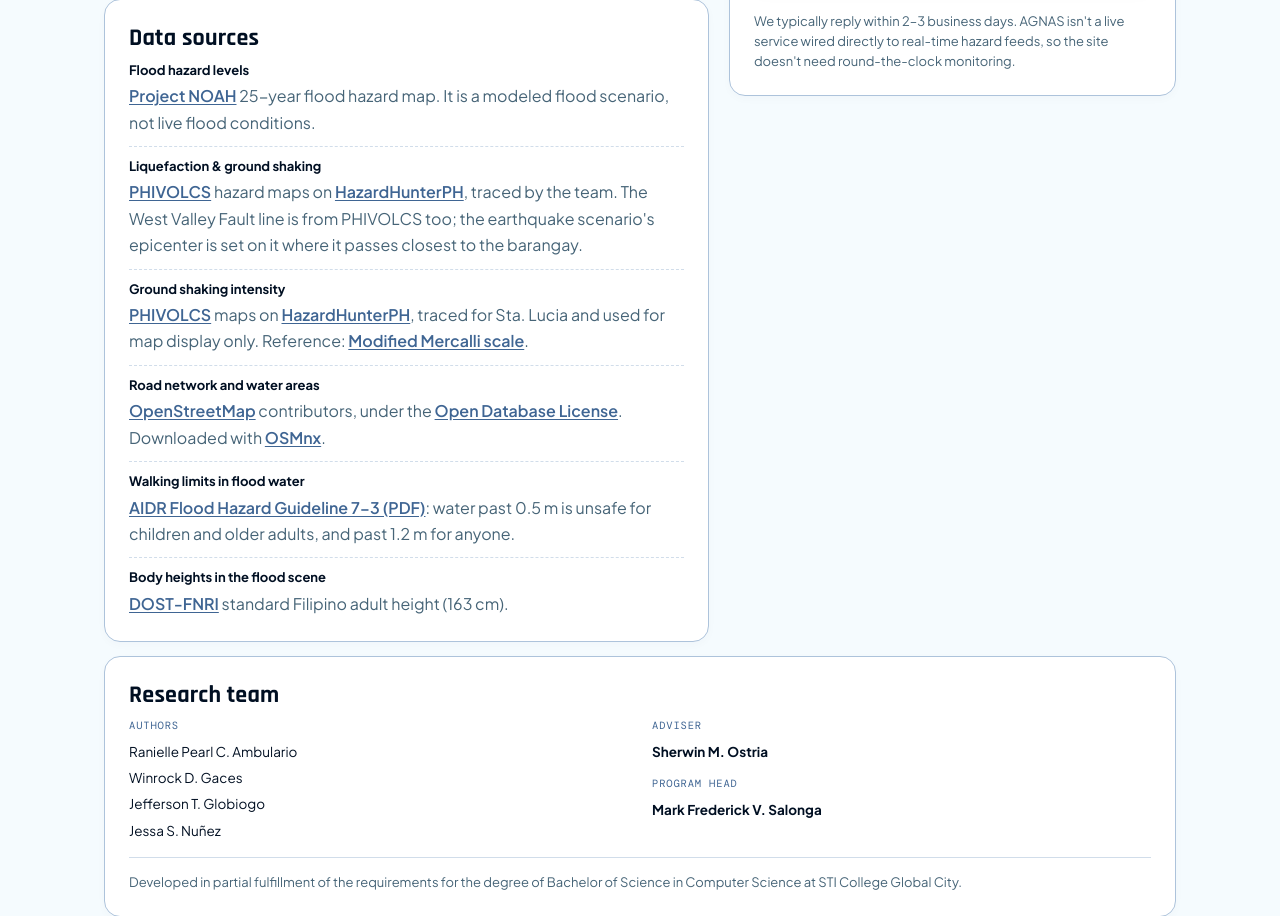
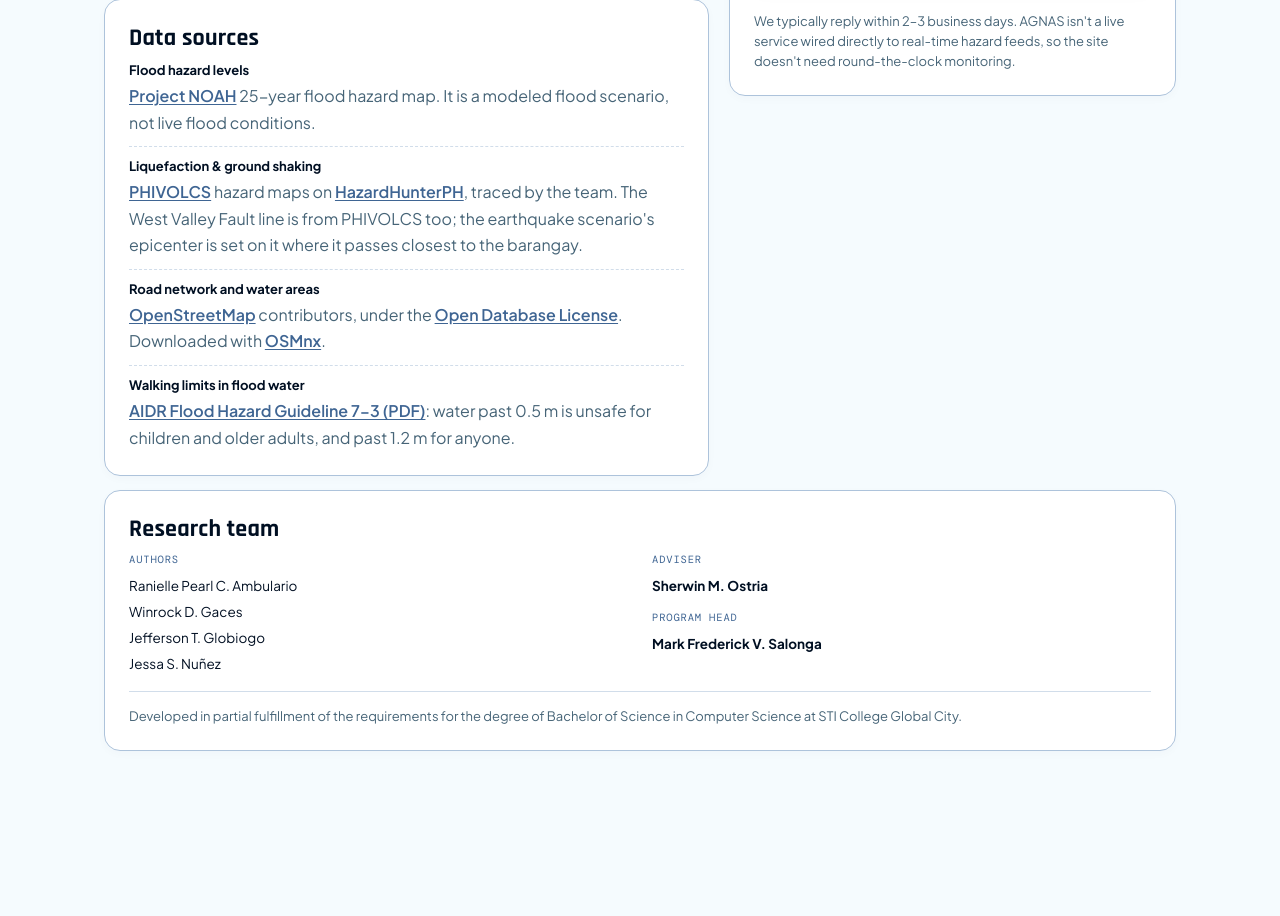
Before and after one commit to Potatoish/Disaster-route-sim, a Flask app: page /about in a window 1280 px wide. Shown: the part 989-1905 px from the top of the page. After the commit the page ends 1740 px from the top, so only its background shows below. Run offline with Flask 3, Linux system fonts and the light colour scheme.

Commit message:
Drop DOST-FNRI and Mercalli references, set the adult to 167 cm
Removes the About page's Ground shaking intensity and body-height entries,
the quake intro's Modified Mercalli mention and the README's DOST-FNRI row.
The homepage flood scene and the flood intro's gauge now draw a 167 cm
(5 ft 6 in) adult, with the body landmarks rescaled.

```diff
--- a/Frontend/static/flood-intro.js
+++ b/Frontend/static/flood-intro.js
@@ -253,7 +253,7 @@
     };
 
     // The depth gauge's scale: 32 units a metre, the street at y 78 (0.5 m
-    // at 62, 1.5 m at 30). The adult is the homepage's 163 cm figure; the
+    // at 62, 1.5 m at 30). The adult is the homepage's 167 cm figure; the
     // bar beside it, the depth classes.
     const GAUGE = { ground: 78, perM: 32, left: 16, right: 92 };
     const gy = meters => GAUGE.ground - meters * GAUGE.perM;
@@ -311,7 +311,7 @@
 
     // ---- the depth gauge ----
     function sceneSvg() {
-      const s = GAUGE.perM / 96.93;
+      const s = GAUGE.perM / 94.61;
       const tx = 52 - 170 * s;
       const ty = GAUGE.ground - 198 * s;
       const bar = (k, from, to) => `<rect class="fs-bar" data-level="${k}" x="6" y="${gy(to).toFixed(1)}" width="5" height="${(gy(from) - gy(to)).toFixed(1)}" fill="${rgb(COLORS[k])}"/>`;
--- a/Frontend/static/quake-intro.js
+++ b/Frontend/static/quake-intro.js
@@ -229,7 +229,7 @@
       const rounding = numerals.length === 1 && Number.isFinite(low) && Number.isFinite(high)
         ? `; its values here, ${low.toFixed(2)} to ${high.toFixed(2)}, all round to ${numerals[0]}`
         : '';
-      return `Intensity: ${source} map of ${barangay} (Modified Mercalli scale)${rounding}.`;
+      return `Intensity: ${source} map of ${barangay}${rounding}.`;
     }
 
     const STEPS = [
--- a/Frontend/static/simulator-language.js
+++ b/Frontend/static/simulator-language.js
@@ -348,7 +348,7 @@ window.agnasSimulatorPatterns = [
   [/^(.+) gets intensity ([IVX]+(?: to [IVX]+)?)\.$/, (t, place, intensity) => `Intensity ${intensity.replace(' to ', ' hanggang ')} ang pagyanig sa ${place}.`],
   [/^All of (.+) gets intensity ([IVX]+), (.+) shaking\.(.*)$/, (t, place, intensity, word, rest) => `Intensity ${intensity}, ${t(word)} na pagyanig, ang nararanasan sa buong ${place}.${rest ? ' ' + t(rest.trim()) : ''}`],
   [/^Ground shaking: (.+)'s hazard level \((.+)\)\. There is no intensity map for (.+) yet\.$/, (t, place, level) => `Pagyanig ng lupa: antas ng panganib sa ${place} (${t(level)}). Wala pang mapa ng intensity para sa ${place}.`],
-  [/^Intensity: (.+) map of (.+) \(Modified Mercalli scale\)(.*)\.$/, (t, source, place, rounding) => `Intensity: mapa ng ${source} para sa ${place} (iskalang Modified Mercalli)${rounding.replace('; its values here, ', '; ang mga halaga rito, ').replace(' to ', ' hanggang ').replace(', all round to ', ', ay katumbas lahat ng ')}.`],
+  [/^Intensity: (.+?) map of ([^;]+)(.*)\.$/, (t, source, place, rounding) => `Intensity: mapa ng ${source} para sa ${place}${rounding.replace('; its values here, ', '; ang mga halaga rito, ').replace(' to ', ' hanggang ').replace(', all round to ', ', ay katumbas lahat ng ')}.`],
   [/^([\d.,]+) virtual ants searched the streets\. The (best route|safest route) is shown first\.$/, (t, ants) => `${ants} virtual na langgam ang nagsuri ng mga kalsada. Unang ipinapakita ang pinakamagandang ruta.`],
   [/^([\d.,]+) virtual ants searched the streets, but a regular map search found (the best route|a safer route), so that one is shown first\.$/, (t, ants) => `${ants} virtual na langgam ang nagsuri ng mga kalsada, ngunit may mas magandang rutang nahanap sa karaniwang paghahanap sa mapa, kaya iyon ang ipinapakita muna.`],
   [/^(.+) (longer|shorter) than the best-ranked route\. Rankings prioritize safety before distance\.$/, (t, distance, comparison) => `${distance} na mas ${comparison === 'longer' ? 'mahaba' : 'maikli'} kaysa sa unang niranggong ruta. Inuuna sa pagraranggo ang kaligtasan bago ang layo.`],
--- a/Frontend/static/site-language.js
+++ b/Frontend/static/site-language.js
@@ -64,9 +64,8 @@
     ['Above the neck', 'Lampas sa leeg'],
     ['Adult', 'Adulto'],
     ['Child', 'Bata'],
-    ['Street drawn to scale: a 163 cm adult and a 130 cm child standing in flood water in front of houses', 'Kalsadang iginuhit ayon sa sukat: isang adultong 163 cm at batang 130 cm na nakatayo sa baha sa harap ng mga bahay'],
-    ['Adult: 163 cm (5\'4"), standard Filipino height (', 'Adulto: 163 cm (5\'4"), karaniwang taas ng Pilipino ('],
-    ['). Child: 10 years old and below, 130 cm. Walking limits follow the', '). Bata: 10 taong gulang pababa, 130 cm. Ang mga limitasyon sa paglalakad ay batay sa'],
+    ['Street drawn to scale: a 167 cm adult and a 130 cm child standing in flood water in front of houses', 'Kalsadang iginuhit ayon sa sukat: isang adultong 167 cm at batang 130 cm na nakatayo sa baha sa harap ng mga bahay'],
+    ['Adult: 167 cm (5\'6"). Child: 10 years old and below, 130 cm. Walking limits follow the', 'Adulto: 167 cm (5\'6"). Bata: 10 taong gulang pababa, 130 cm. Ang mga limitasyon sa paglalakad ay batay sa'],
     ['Water depth', 'Lalim ng tubig'],
     ['Water reaches', 'Abot ng tubig'],
     ['Level', 'Antas'],
@@ -113,7 +112,6 @@
     ['Ground layers', 'Mga sapin ng lupa'],
     ['Ground shaking: High', 'Pagyanig ng lupa: Mataas'],
     ['Liquefaction: Moderate to High', 'Paglambot ng lupa: Katamtaman hanggang mataas'],
-    ['Modified Mercalli scale', 'Iskalang Modified Mercalli'],
     ['On the street', 'Sa kalsada'],
     ['Ground shaking:', 'Pagyanig ng lupa:'],
     ['Liquefaction:', 'Paglambot ng lupa:'],
@@ -214,16 +212,11 @@
     ['Liquefaction & ground shaking', 'Paglambot at pagyanig ng lupa'],
     ['hazard maps on', 'mga mapa ng panganib sa'],
     [", traced by the team. The West Valley Fault line is from PHIVOLCS too; the earthquake scenario's epicenter is set on it where it passes closest to the barangay.", ', na kinopya ng pangkat. Mula rin sa PHIVOLCS ang linya ng West Valley Fault. Nakatakda ang sentro ng lindol sa bahagi ng fault na pinakamalapit sa barangay.'],
-    ['Ground shaking intensity', 'Tindi ng pagyanig ng lupa'],
-    ['maps on', 'mga mapa sa'],
-    [', traced for Sta. Lucia and used for map display only. Reference:', ', na kinopya para sa Sta. Lucia at ginagamit lamang sa pagpapakita ng mapa. Sanggunian:'],
     ['Road network and water areas', 'Mga kalsada at anyong tubig'],
     ['contributors, under the', 'mga tagapag-ambag, sa ilalim ng'],
     ['. Downloaded with', '. Na-download gamit ang'],
     ['Walking limits in flood water', 'Mga limitasyon sa paglalakad sa baha'],
     [': water past 0.5 m is unsafe for children and older adults, and past 1.2 m for anyone.', ': ang tubig na lampas 0.5 m ay delikado para sa mga bata at nakatatanda, at delikado para sa lahat kapag lampas 1.2 m.'],
-    ['Body heights in the flood scene', 'Mga taas ng tao sa larawan ng baha'],
-    ['standard Filipino adult height (163 cm).', 'karaniwang taas ng adultong Pilipino (163 cm).'],
     ['Contact the team', 'Makipag-ugnayan sa pangkat'],
     ['Questions about the study, the data, or a request to use the system.', 'Mga tanong tungkol sa pag-aaral, datos, o kahilingan sa paggamit ng sistema.'],
     ['Name', 'Pangalan'],
--- a/Frontend/templates/about.html
+++ b/Frontend/templates/about.html
@@ -42,20 +42,12 @@
               <p><a class="src-link" href="https://www.phivolcs.dost.gov.ph/" target="_blank" rel="noopener">PHIVOLCS</a> hazard maps on <a class="src-link" href="https://hazardhunter.georisk.gov.ph/" target="_blank" rel="noopener">HazardHunterPH</a>, traced by the team. The West Valley Fault line is from PHIVOLCS too; the earthquake scenario's epicenter is set on it where it passes closest to the barangay.</p>
             </li>
             <li>
-              <b>Ground shaking intensity</b>
-              <p><a class="src-link" href="https://www.phivolcs.dost.gov.ph/" target="_blank" rel="noopener">PHIVOLCS</a> maps on <a class="src-link" href="https://hazardhunter.georisk.gov.ph/" target="_blank" rel="noopener">HazardHunterPH</a>, traced for Sta. Lucia and used for map display only. Reference: <a class="src-link" href="https://www.usgs.gov/programs/earthquake-hazards/modified-mercalli-intensity-scale" target="_blank" rel="noopener">Modified Mercalli scale</a>.</p>
-            </li>
-            <li>
               <b>Road network and water areas</b>
               <p><a class="src-link" href="https://www.openstreetmap.org/" target="_blank" rel="noopener">OpenStreetMap</a> contributors, under the <a class="src-link" href="https://www.openstreetmap.org/copyright" target="_blank" rel="noopener">Open Database License</a>. Downloaded with <a class="src-link" href="https://osmnx.readthedocs.io/" target="_blank" rel="noopener">OSMnx</a>.</p>
             </li>
             <li>
               <b>Walking limits in flood water</b>
               <p><a class="src-link" href="https://knowledge.aidr.org.au/media/3518/adr-guideline-7-3.pdf" target="_blank" rel="noopener">AIDR Flood Hazard Guideline 7-3 (PDF)</a>: water past 0.5 m is unsafe for children and older adults, and past 1.2 m for anyone.</p>
-            </li>
-            <li>
-              <b>Body heights in the flood scene</b>
-              <p><a class="src-link" href="https://www.fnri.dost.gov.ph/" target="_blank" rel="noopener">DOST-FNRI</a> standard Filipino adult height (163 cm).</p>
             </li>
           </ul>
         </div>
```
Also changed, not shown: Frontend/static/hazard-showcase.js (+4 -4 lines), Frontend/templates/home.html (+5 -5 lines), Frontend/static/script.js, README.md.
